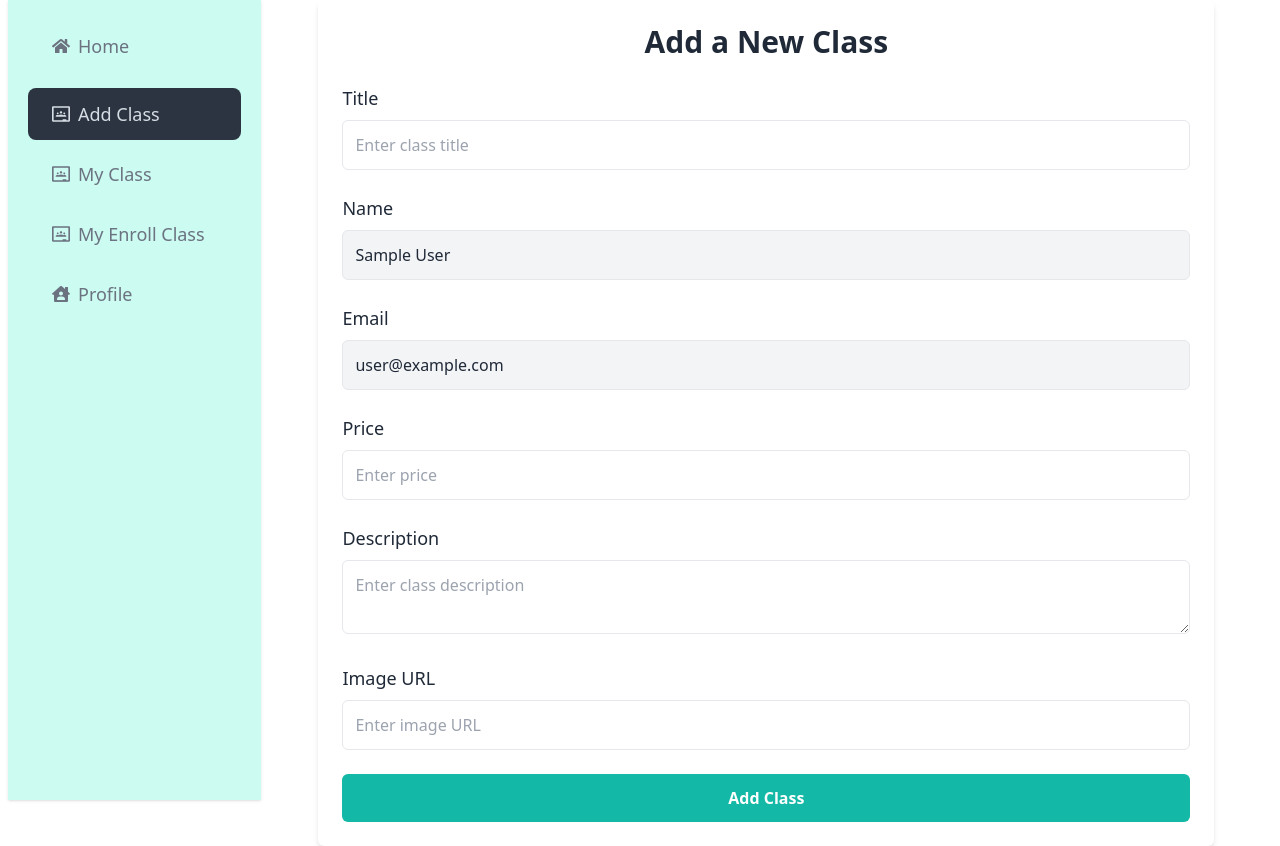
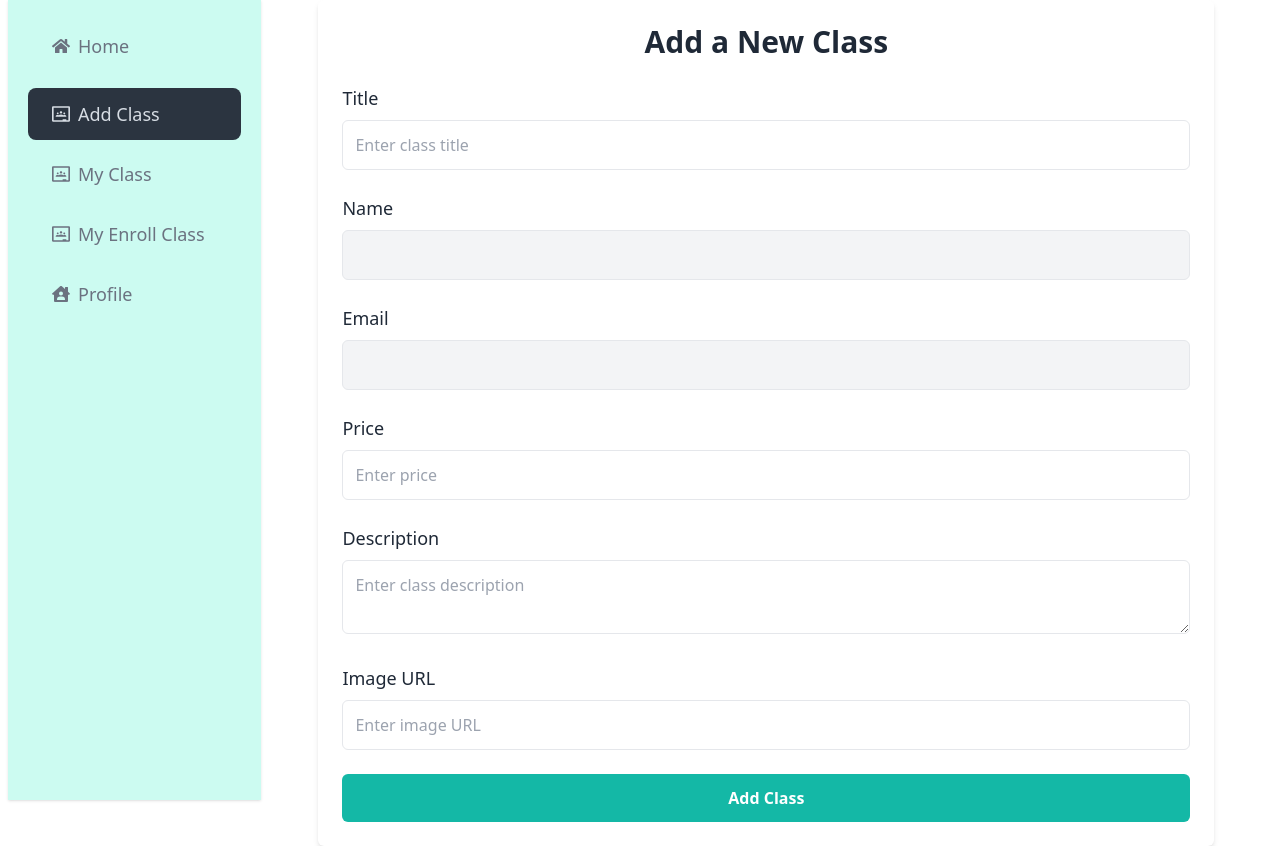
Before and after one commit to Rasadul-Islam/edu-manage-client-side, a React (Vite) app: page /dashboard/addClass in a window 1280 px wide. Built offline with nearby package versions, Linux system fonts and the light colour scheme; no server answers; sample sign-in values are in the browser's storage.

Commit message:
loaded current user data from database

```diff
--- a/src/pages/Dashboard/AddClass.jsx
+++ b/src/pages/Dashboard/AddClass.jsx
@@ -1,12 +1,15 @@
-import React, { useState } from "react";
+import React, { useState, useEffect } from "react";
 import { useNavigate } from "react-router-dom";
 import useAuth from "../../hooks/useAuth"; // Custom hook to get user info
 import useAxiosSecure from "../../hooks/useAxiosSecure";
 import Swal from "sweetalert2";
+import LoadingSpinner from "../../utility/LoadingSpinner/LoadingSpinner";
 
 const ClassPage = () => {
     const { user } = useAuth();
     const axiosSecure = useAxiosSecure();
+    const [currentUser, setCurrentUser] = useState(null);
+    const [loading, setLoading] = useState(true);
     const navigate = useNavigate();
 
     const [formData, setFormData] = useState({
@@ -15,6 +18,18 @@ const ClassPage = () => {
         description: "",
         image: "",
     });
+
+    useEffect(() => {
+        axiosSecure.get(`/users/${user.email}`)
+            .then(res => {
+                setCurrentUser(res.data);
+                setLoading(false);
+            })
+            .catch(error => {
+                console.error("Error fetching user data:", error);
+                setLoading(false);
+            });
+    }, [user.email, axiosSecure]);
 
     // Handle form input changes
     const handleChange = (e) => {
@@ -28,8 +43,8 @@ const ClassPage = () => {
 
         const classData = {
             ...formData,
-            name: user?.displayName,
-            email: user?.email,
+            name: currentUser?.name || "",
+            email: currentUser?.email || "",
             status: "pending",
         };
 
@@ -54,6 +69,10 @@ const ClassPage = () => {
         }
     };
 
+    if (loading) {
+        return <LoadingSpinner></LoadingSpinner>;
+    }
+
     return (
         <div className="max-w-4xl mx-auto p-6 bg-white shadow-md rounded-md">
             <h2 className="text-3xl font-semibold mb-6 text-center">Add a New Class</h2>
@@ -77,7 +96,7 @@ const ClassPage = () => {
                     <label className="block text-lg font-medium mb-2">Name</label>
                     <input
                         type="text"
-                        value={user?.displayName}
+                        value={currentUser?.name || ""}
                         className="w-full p-3 border rounded-md bg-gray-100"
                         readOnly
                     />
@@ -88,7 +107,7 @@ const ClassPage = () => {
                     <label className="block text-lg font-medium mb-2">Email</label>
                     <input
                         type="email"
-                        value={user?.email}
+                        value={currentUser?.email || ""}
                         className="w-full p-3 border rounded-md bg-gray-100"
                         readOnly
                     />
```
